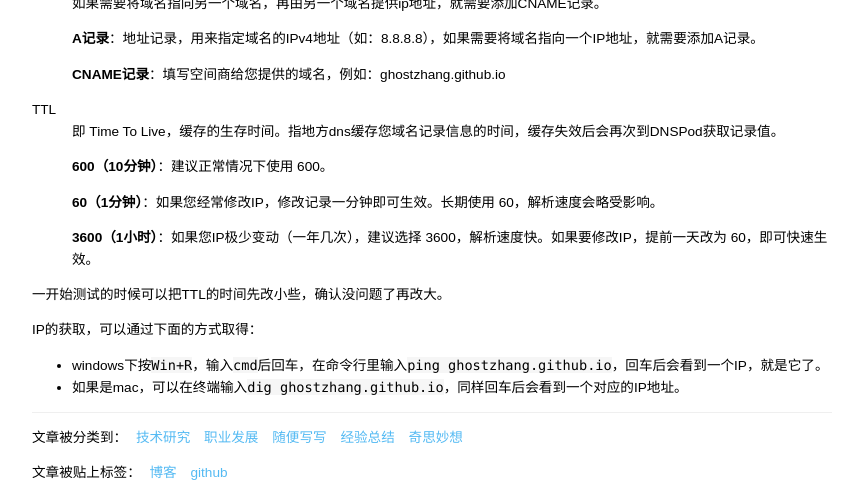
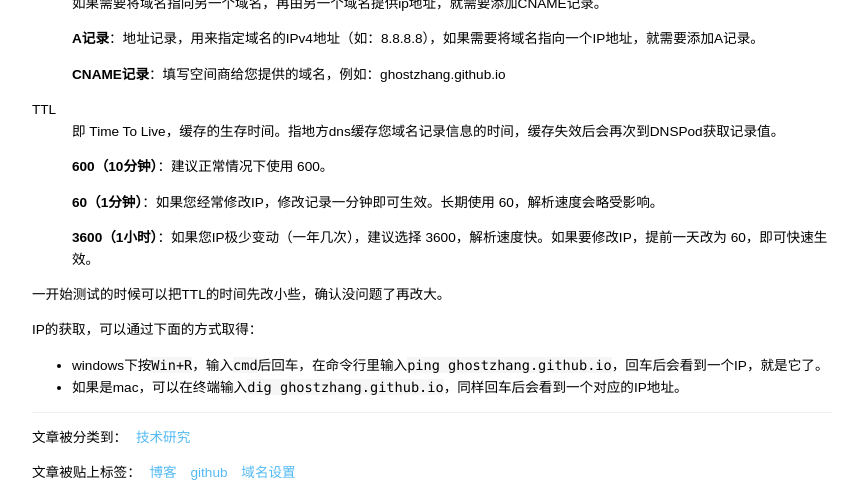
Before and after one commit to ghostzhang/ghostzhang.github.io, a Jekyll site: the page built from _posts/2014-11-06-Github的自定义域名设置.md, in a window 1280 px wide and 900 px high, scrolled down 646 px, cut to the strip 0-488 px from the top of the window. Shown: the whole strip, without its empty margins (8-865 px from the left). Built offline with Jekyll 4.4.1, drawn with Linux system fonts in a browser that asks for light colours; comment, search, counter and statistics services are not loaded.

Commit message:
更新文章

```diff
--- a/_posts/2014-11-06-Github的自定义域名设置.md
+++ b/_posts/2014-11-06-Github的自定义域名设置.md
@@ -2,9 +2,9 @@
 layout: article
 title: Github的自定义域名设置
 date: 2014-11-06 18:25:02
-tags: 博客 github
-categories: 技术研究 职业发展 随便写写 经验总结 奇思妙想
-published: false true
+tags: 博客 github 域名设置
+categories: 技术研究
+published: true
 ---
 
 #{{ page.title }}
```
